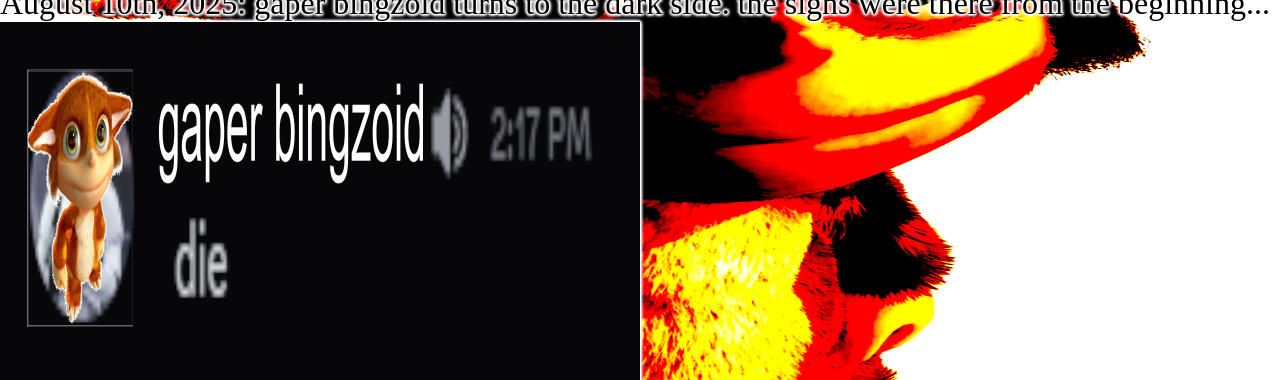
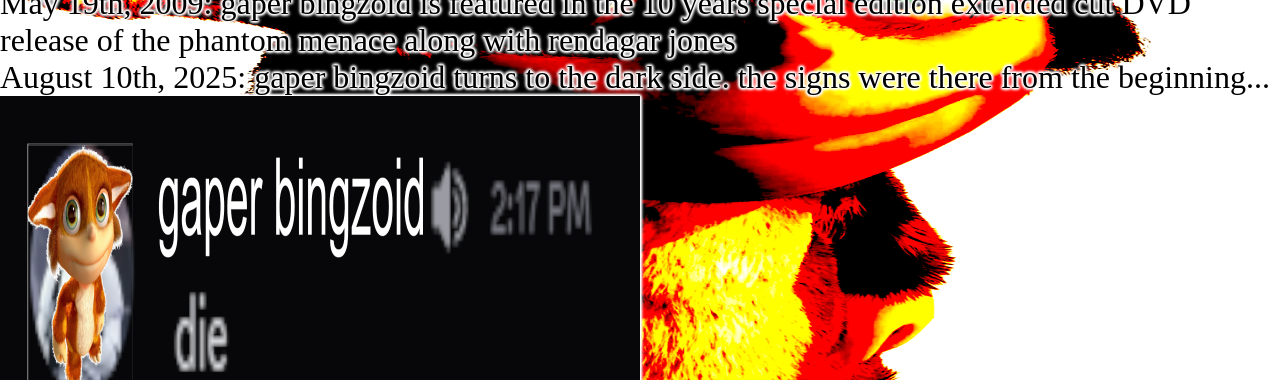
Before and after one commit to 2plus2isfive/gaper.bingzoid.com, a plain HTML site: page lore/index.html in a window 1280 px wide. Shown: the part 237-617 px from the top of the page. Drawn offline with Linux system fonts and the light colour scheme; a web font is replaced by a local one.

Commit message:
add more lore

```diff
--- a/lore/index.html
+++ b/lore/index.html
@@ -14,6 +14,8 @@
         <h1>welcome to the EVIL bingzoid website lore page</h1>
         <p><a href="/">back to home</a></p>
         <p>March 25th, 1908: gaper bingzoid was born</p>
+        <p>May 19th, 2009: gaper bingzoid is featured in the 10 years special edition extended cut DVD release of the
+            phantom menace along with rendagar jones</p>
         <p>August 10th, 2025: gaper bingzoid turns to the dark side. the signs were there from the beginning...</p>
         <img class="loreImg" src="/img/die.png" alt="gaper bingzoid saying die">
         <p>he takes on a new appearance as evil bingzoid</p>
```
